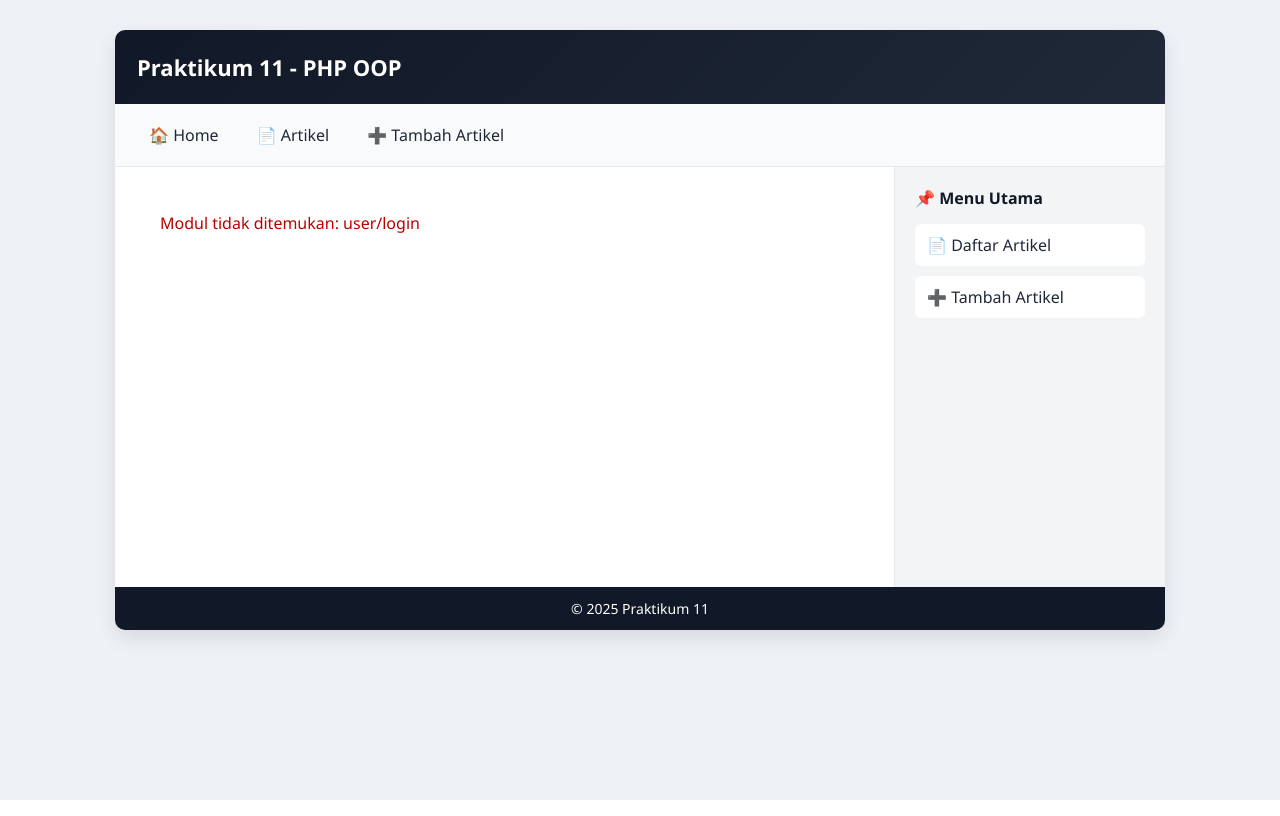
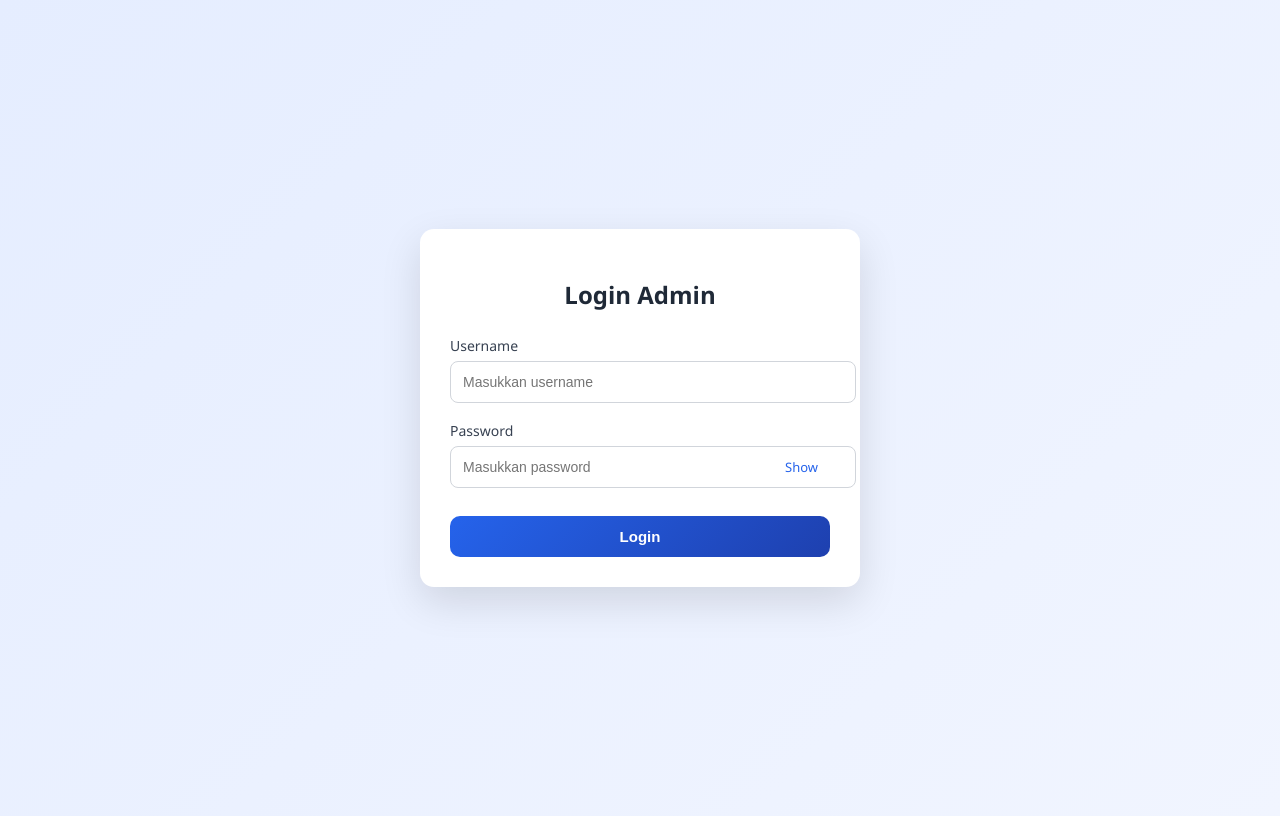
Before and after one commit to sayyid587/Lab11Web, a PHP site: page /lab11_php_oop/index.php/user/login in a window 1280 px wide. Run offline with PHP 8.4, Linux system fonts and the light colour scheme.

Commit message:
mengupdate struktur folder

```diff
--- /dev/null
+++ b/lab11_php_oop/hash.php
@@ -0,0 +1,2 @@
+<?php
+echo password_hash('admin123', PASSWORD_DEFAULT);
--- a/lab11_php_oop/index.php
+++ b/lab11_php_oop/index.php
@@ -1,26 +1,41 @@
 <?php
-// Load konfigurasi dan class
+session_start();
+
 include "config.php";
 include "class/Database.php";
 include "class/Form.php";
 
-session_start();
-
-// Ambil PATH_INFO (support jika pakai index.php/...)
 $path = isset($_SERVER['PATH_INFO']) ? $_SERVER['PATH_INFO'] : '/home/index';
 $segments = explode('/', trim($path, '/'));
 
-$mod = isset($segments[0]) && $segments[0] !== '' ? $segments[0] : 'home';
-$page = isset($segments[1]) && $segments[1] !== '' ? $segments[1] : 'index';
+$mod  = $segments[0] ?? 'home';
+$page = $segments[1] ?? 'index';
 
-$file = "module/{$mod}/{$page}.php";
+/* =========================
+   PROTEKSI HALAMAN
+========================= */
+$public_pages = ['home', 'user'];
 
-include "template/header.php";
+if (!in_array($mod, $public_pages)) {
+    if (!isset($_SESSION['is_login'])) {
+        header("Location: /lab11_php_oop/index.php/user/login");
+        exit;
+    }
+}
+
+$file = "module/$mod/$page.php";
 
 if (file_exists($file)) {
+
+if ($mod == 'user' && ($page == 'login' || $page == 'logout')) {
     include $file;
 } else {
-    echo '<div style="padding:20px; color:#b00;">Modul tidak ditemukan: ' . htmlspecialchars($mod) . '/' . htmlspecialchars($page) . '</div>';
+    include "template/header.php";
+    include $file;
+    include "template/footer.php";
 }
 
-include "template/footer.php";
+
+} else {
+    echo "<h3>Halaman tidak ditemukan</h3>";
+}
--- /dev/null
+++ b/lab11_php_oop/module/user/login.php
@@ -0,0 +1,176 @@
+<?php
+// ===== LOGIC LOGIN (HARUS DI ATAS) =====
+if (isset($_SESSION['is_login'])) {
+    header("Location: ../artikel/index");
+    exit;
+}
+
+$message = "";
+
+if ($_POST) {
+    $db = new Database();
+
+    $username = $_POST['username'];
+    $password = $_POST['password'];
+
+    $sql = "SELECT * FROM users WHERE username='$username' LIMIT 1";
+    $result = $db->query($sql);
+    $user = $result->fetch_assoc();
+
+    if ($user && password_verify($password, $user['password'])) {
+        $_SESSION['is_login'] = true;
+        $_SESSION['username'] = $user['username'];
+        $_SESSION['nama'] = $user['nama'];
+
+        header("Location: ../artikel/index");
+        exit;
+    } else {
+        $message = "Username atau Password salah!";
+    }
+}
+?>
+
+<!DOCTYPE html>
+<html lang="id">
+<head>
+<meta charset="UTF-8">
+<title>Login Admin</title>
+
+<style>
+body {
+    background: linear-gradient(135deg, #e5edff, #f1f5ff);
+    font-family: 'Segoe UI', Arial, sans-serif;
+}
+
+.login-wrapper {
+    display: flex;
+    justify-content: center;
+    align-items: center;
+    height: 100vh;
+}
+
+.login-card {
+    width: 380px;
+    background: #fff;
+    border-radius: 14px;
+    padding: 30px;
+    box-shadow: 0 15px 40px rgba(0,0,0,0.12);
+}
+
+.login-card h2 {
+    text-align: center;
+    margin-bottom: 25px;
+    color: #1f2937;
+}
+
+.form-group {
+    margin-bottom: 18px;
+}
+
+.form-group label {
+    font-size: 14px;
+    color: #374151;
+    margin-bottom: 6px;
+    display: block;
+}
+
+.form-group input {
+    width: 100%;
+    padding: 12px;
+    border-radius: 8px;
+    border: 1px solid #d1d5db;
+    font-size: 14px;
+    outline: none;
+}
+
+.form-group input:focus {
+    border-color: #2563eb;
+}
+
+.password-wrapper {
+    position: relative;
+}
+
+.toggle-password {
+    position: absolute;
+    right: 12px;
+    top: 50%;
+    transform: translateY(-50%);
+    cursor: pointer;
+    font-size: 13px;
+    color: #2563eb;
+    user-select: none;
+}
+
+.btn-login {
+    width: 100%;
+    padding: 12px;
+    background: linear-gradient(135deg, #2563eb, #1e40af);
+    color: #fff;
+    border: none;
+    border-radius: 10px;
+    font-size: 15px;
+    font-weight: 600;
+    cursor: pointer;
+    margin-top: 10px;
+}
+
+.btn-login:hover {
+    opacity: 0.95;
+}
+
+.alert {
+    background: #fee2e2;
+    color: #b91c1c;
+    padding: 10px;
+    border-radius: 8px;
+    margin-bottom: 15px;
+    font-size: 14px;
+}
+</style>
+
+<script>
+function togglePassword() {
+    const pwd = document.getElementById("password");
+    const btn = document.getElementById("toggleBtn");
+
+    if (pwd.type === "password") {
+        pwd.type = "text";
+        btn.innerText = "Hide";
+    } else {
+        pwd.type = "password";
+        btn.innerText = "Show";
+    }
+}
+</script>
+</head>
+
+<body>
+<div class="login-wrapper">
+    <div class="login-card">
+        <h2>Login Admin</h2>
+
+        <?php if ($message): ?>
+            <div class="alert"><?= $message ?></div>
+        <?php endif; ?>
+
+        <form method="POST">
+            <div class="form-group">
+                <label>Username</label>
+                <input type="text" name="username" placeholder="Masukkan username" required>
+            </div>
+
+            <div class="form-group">
+                <label>Password</label>
+                <div class="password-wrapper">
+                    <input type="password" name="password" id="password" placeholder="Masukkan password" required>
+                    <span class="toggle-password" id="toggleBtn" onclick="togglePassword()">Show</span>
+                </div>
+            </div>
+
+            <button type="submit" class="btn-login">Login</button>
+        </form>
+    </div>
+</div>
+</body>
+</html>
--- a/lab11_php_oop/template/header.php
+++ b/lab11_php_oop/template/header.php
@@ -225,11 +225,17 @@
 <header>
     <h2>Praktikum 11 - PHP OOP</h2>
 </header>
-<nav>
-    <nav class="top-nav">
+<nav class="top-nav">
     <a href="/lab11_php_oop/index.php">🏠 Home</a>
-    <a href="/lab11_php_oop/index.php/artikel/index">📄 Artikel</a>
-    <a href="/lab11_php_oop/index.php/artikel/tambah">➕ Tambah Artikel</a>
+
+    <?php if (isset($_SESSION['is_login'])): ?>
+        <a href="/lab11_php_oop/index.php/artikel/index">📄 Artikel</a>
+        <a href="/lab11_php_oop/index.php/user/profile">👤 Profil</a>
+        <a href="/lab11_php_oop/index.php/user/logout">🚪 Logout (<?= $_SESSION['nama'] ?>)</a>
+    <?php else: ?>
+        <a href="/lab11_php_oop/index.php/user/login">🔐 Login</a>
+    <?php endif; ?>
 </nav>
+
 <div class="layout">
 <main style="flex:1;">
```
Also changed, not shown: lab11_php_oop/module/user/logout.php (added, +7 -0 lines), lab11_php_oop/module/user/profile.php (added, +34 -0 lines), 3 other files.
